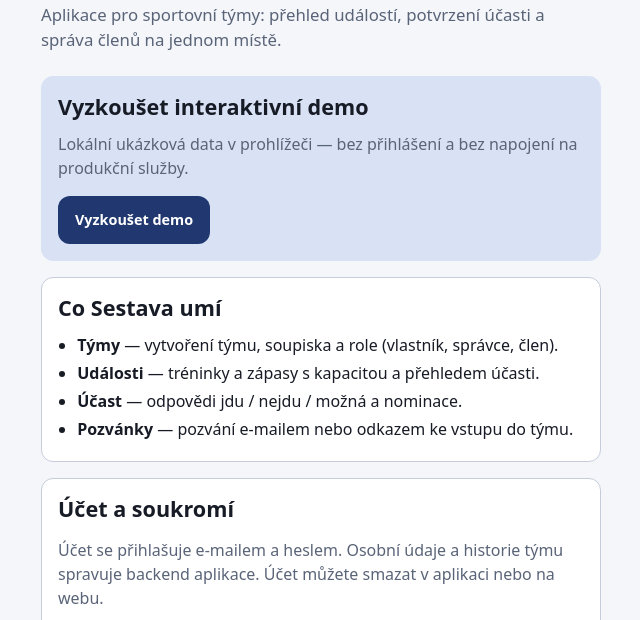
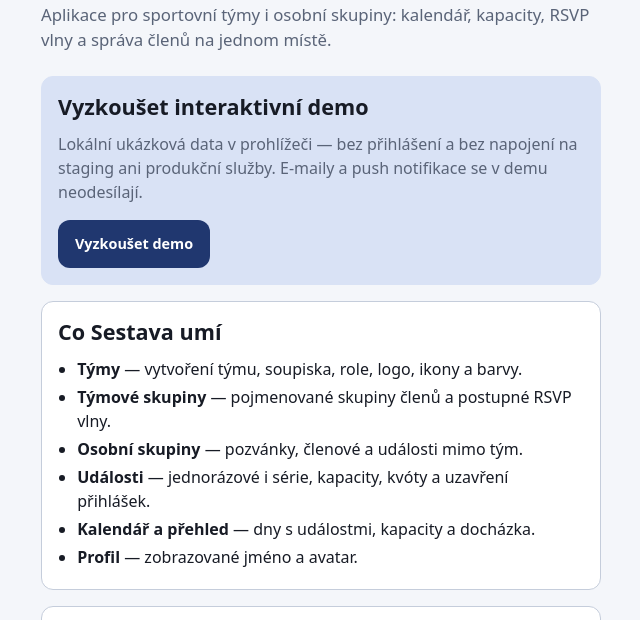
Before and after one commit to MarhoulM/mmoa-web, a plain HTML site: page sestava/index.html in a window 1280 px wide. Shown: the part 173-793 px from the top of the page, without its empty margins (319-959 px from the left). Drawn offline with Linux system fonts and the light colour scheme.

Commit message:
Update Sestava application descriptions and privacy policy details

```diff
--- a/sestava/index.html
+++ b/sestava/index.html
@@ -25,13 +25,14 @@
     <p class="eyebrow">MMOA · Aplikace</p>
     <h1>Sestava</h1>
     <p class="lead">
-      Aplikace pro sportovní týmy: přehled událostí, potvrzení účasti a správa členů na jednom místě.
+      Aplikace pro sportovní týmy i osobní skupiny: kalendář, kapacity, RSVP vlny a správa členů na jednom místě.
     </p>
 
     <div class="card card--accent">
       <h2 style="margin-top:0">Vyzkoušet interaktivní demo</h2>
       <p class="muted" style="margin-top:0">
-        Lokální ukázková data v prohlížeči — bez přihlášení a bez napojení na produkční služby.
+        Lokální ukázková data v prohlížeči — bez přihlášení a bez napojení na staging ani produkční služby.
+        E-maily a push notifikace se v demu neodesílají.
       </p>
       <div class="actions">
         <a class="btn btn-filled" href="../demo/">Vyzkoušet demo</a>
@@ -41,10 +42,12 @@
     <div class="card">
       <h2 style="margin-top:0">Co Sestava umí</h2>
       <ul>
-        <li><strong>Týmy</strong> — vytvoření týmu, soupiska a role (vlastník, správce, člen).</li>
-        <li><strong>Události</strong> — tréninky a zápasy s kapacitou a přehledem účasti.</li>
-        <li><strong>Účast</strong> — odpovědi jdu / nejdu / možná a nominace.</li>
-        <li><strong>Pozvánky</strong> — pozvání e-mailem nebo odkazem ke vstupu do týmu.</li>
+        <li><strong>Týmy</strong> — vytvoření týmu, soupiska, role, logo, ikony a barvy.</li>
+        <li><strong>Týmové skupiny</strong> — pojmenované skupiny členů a postupné RSVP vlny.</li>
+        <li><strong>Osobní skupiny</strong> — pozvánky, členové a události mimo tým.</li>
+        <li><strong>Události</strong> — jednorázové i série, kapacity, kvóty a uzavření přihlášek.</li>
+        <li><strong>Kalendář a přehled</strong> — dny s událostmi, kapacity a docházka.</li>
+        <li><strong>Profil</strong> — zobrazované jméno a avatar.</li>
       </ul>
     </div>
 
```
Also changed, not shown: sestava/privacy/index.html (+8 -4 lines).
